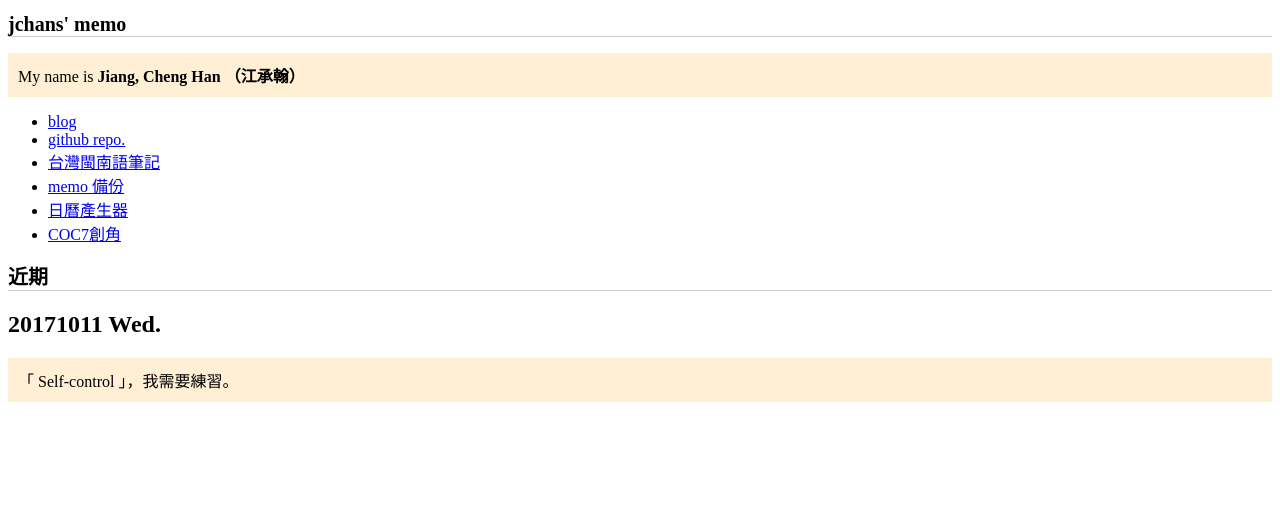
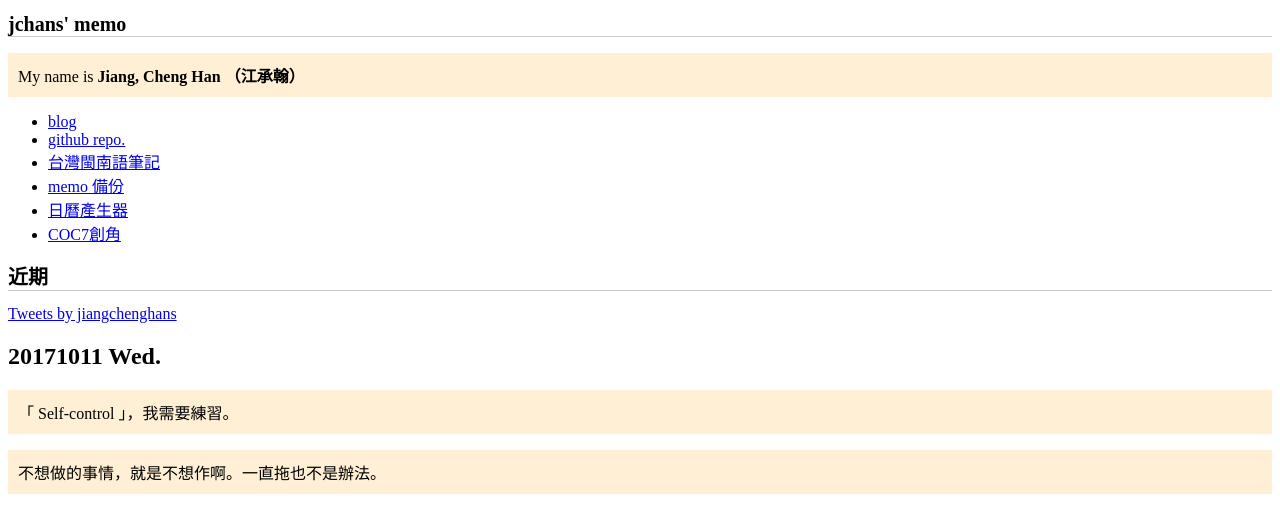
Before and after one commit to jchans-learning/jchans.github.io_b2022, a plain HTML site: page index.html in a window 1280 px wide. Drawn offline with Linux system fonts and the light colour scheme.

Commit message:
add memo

```diff
--- a/index.html
+++ b/index.html
@@ -47,8 +47,11 @@
 
     <h1>近期</h1>
 
+    <a class="twitter-timeline" href="https://twitter.com/jiangchenghans?ref_src=twsrc%5Etfw">Tweets by jiangchenghans</a> <script async src="//platform.twitter.com/widgets.js" charset="utf-8"></script>
+
     <h2>20171011 Wed.</h2>
     <p>「 Self-control 」，我需要練習。</p>
+    <p>不想做的事情，就是不想作啊。一直拖也不是辦法。</p>
 
     <!-- Daily memo form -->
     <!--
```
